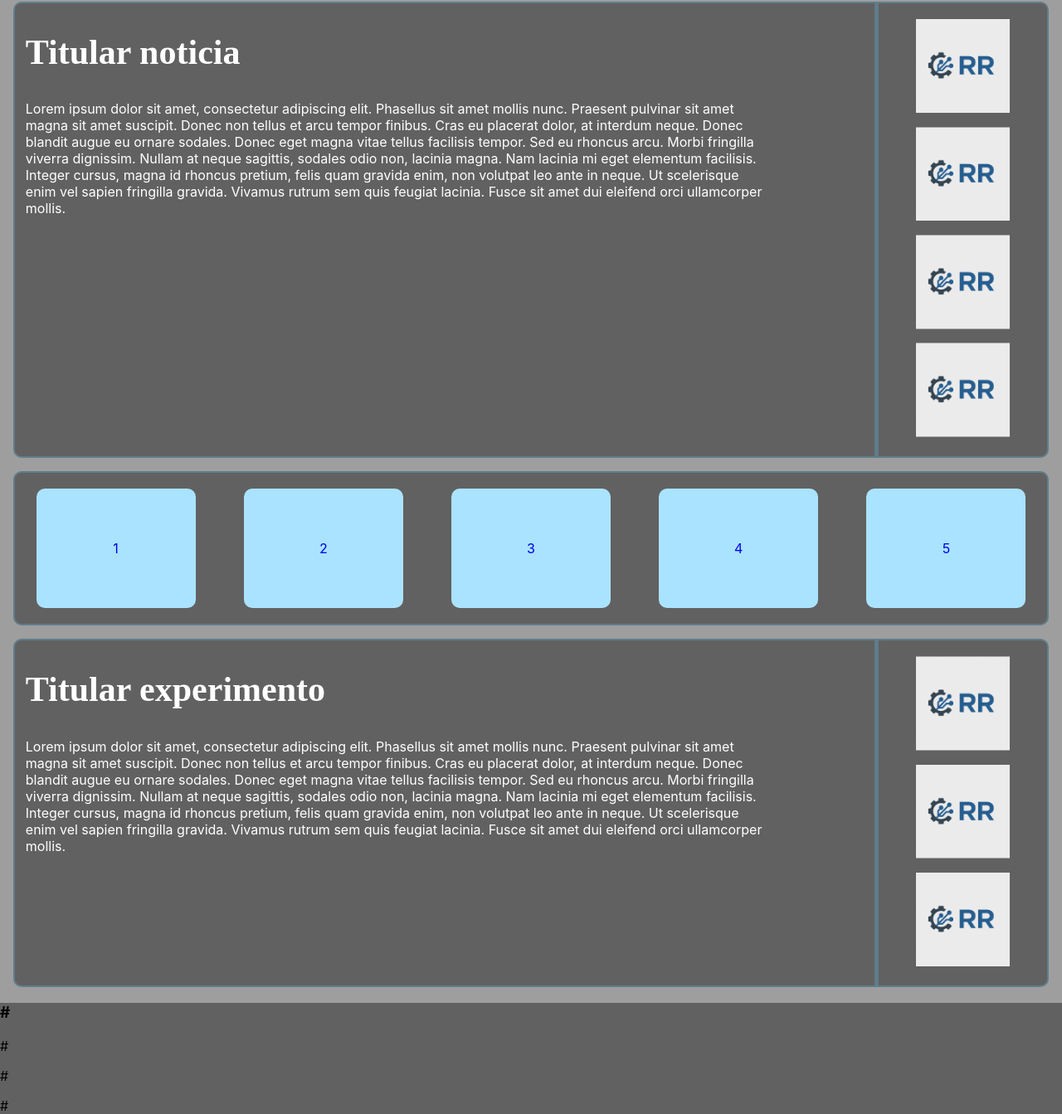
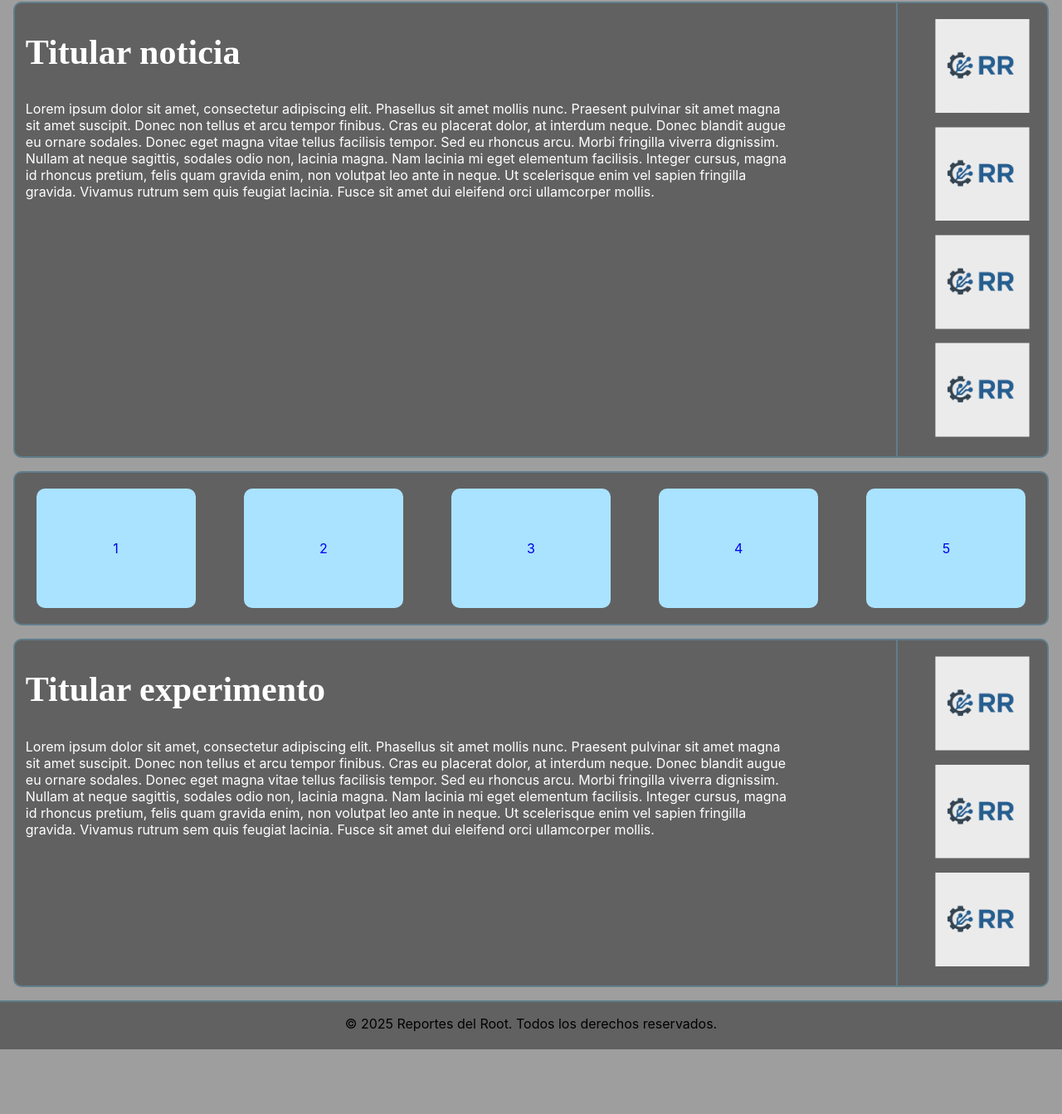
Before and after one commit to ALvaro-rodri/WEB-MIDTERM, a plain HTML site: page index.html in a window 1280 px wide. Shown: the part 74-1417 px from the top of the page at 83% size. After the commit the page ends 1339 px from the top, so only its background shows below. Drawn offline with Linux system fonts and the light colour scheme.

Commit message:
HTML/CSS Pequeñas correciones de bordes y finalizacion del footer centrado todo

```diff
--- a/index.html
+++ b/index.html
@@ -74,15 +74,7 @@
         </aside>
     </section>
     <footer>
-        <h3 class="text-footer">#</h3>
-        <div class="contact-us">
-            <p class="tlf-footer">#</p>
-            <p class="mail-footer">#</p>
-            <p class="insta-footer">#</p>
-        </div>
-        <div class="edited-by">
-            <p class="text-edited"></p>
-        </div>
+        <p>&copy; 2025 Reportes del Root. Todos los derechos reservados.</p>
     </footer>
 </body>
 </html>
--- a/style.css
+++ b/style.css
@@ -97,7 +97,9 @@ header {
 
 .container-main-new {
     margin-left: 1vw;
-    margin-right: 10vw
+    margin-right: 10vw;
+    max-width: 72vw;
+    min-width: 72vw;
 }
 
 .title-new {
@@ -107,7 +109,7 @@ header {
 
 .grid-img-new {
     padding: 1vw 3vw;
-    border-left: 5px solid #607d8b;
+    border-left: 2px solid #607d8b;
 }
 
 .grid-img-new img {
@@ -166,7 +168,8 @@ header {
 
 .container-experiment {
     margin-left: 1vw;
-    margin-right: 10vw
+    margin-right: 10vw;
+    min-width: 72vw;
 }
 
 .title-exp {
@@ -176,7 +179,7 @@ header {
 
 .grid-img-experiment {
     padding: 1vw 3vw;
-    border-left: 5px solid #607d8b;
+    border-left: 2px solid #607d8b;
 }
 
 .grid-img-experiment img {
@@ -191,4 +194,7 @@ footer {
     background-color: #616161;
     padding: 0;
     margin: 0;
+    height: 1.5cm;
+    border-top: 2px solid #607d8b;
+    text-align: center;
 }
```
